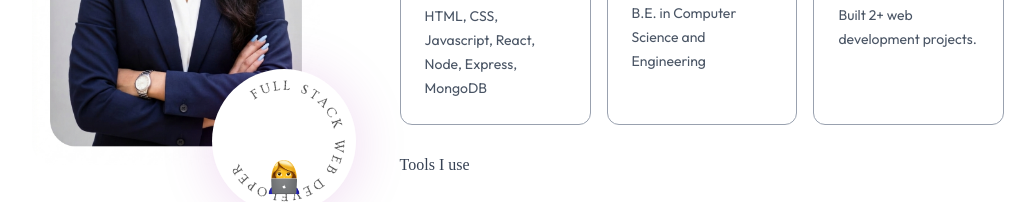
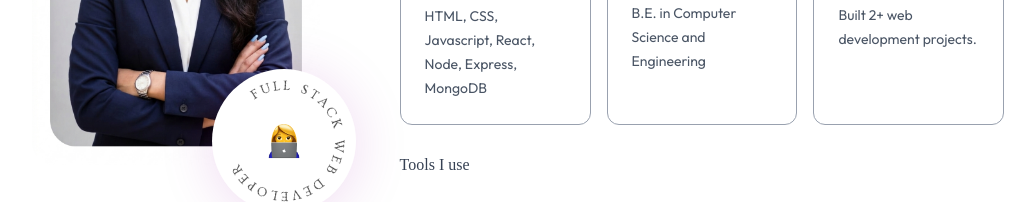
Before and after one commit to krithi30011996/portfolio, a plain HTML site: page public/index.html in a window 1280 px wide. Shown: the part 1280-1482 px from the top of the page, without its empty margins (122-1157 px from the left). Drawn offline with nearby package versions, Linux system fonts and the light colour scheme; a web font is replaced by a local one.

Commit message:
center logo

```diff
--- a/public/index.html
+++ b/public/index.html
@@ -246,7 +246,7 @@
                     <img loading="lazy" src="./images/circular-text.png" alt=""
                         class="w-full animate-spin-slow dark:invert">
                     <img loading="lazy" src="./images/dev-icon.png" alt=""
-                        class="w-1/4 absolute top-1/2 left-1/2 -translate-x-1/2 translate-y-1/2">
+                        class="w-1/4 absolute top-1/2 left-1/2 -translate-x-1/2 -translate-y-1/2">
 
 
                 </div>
```
